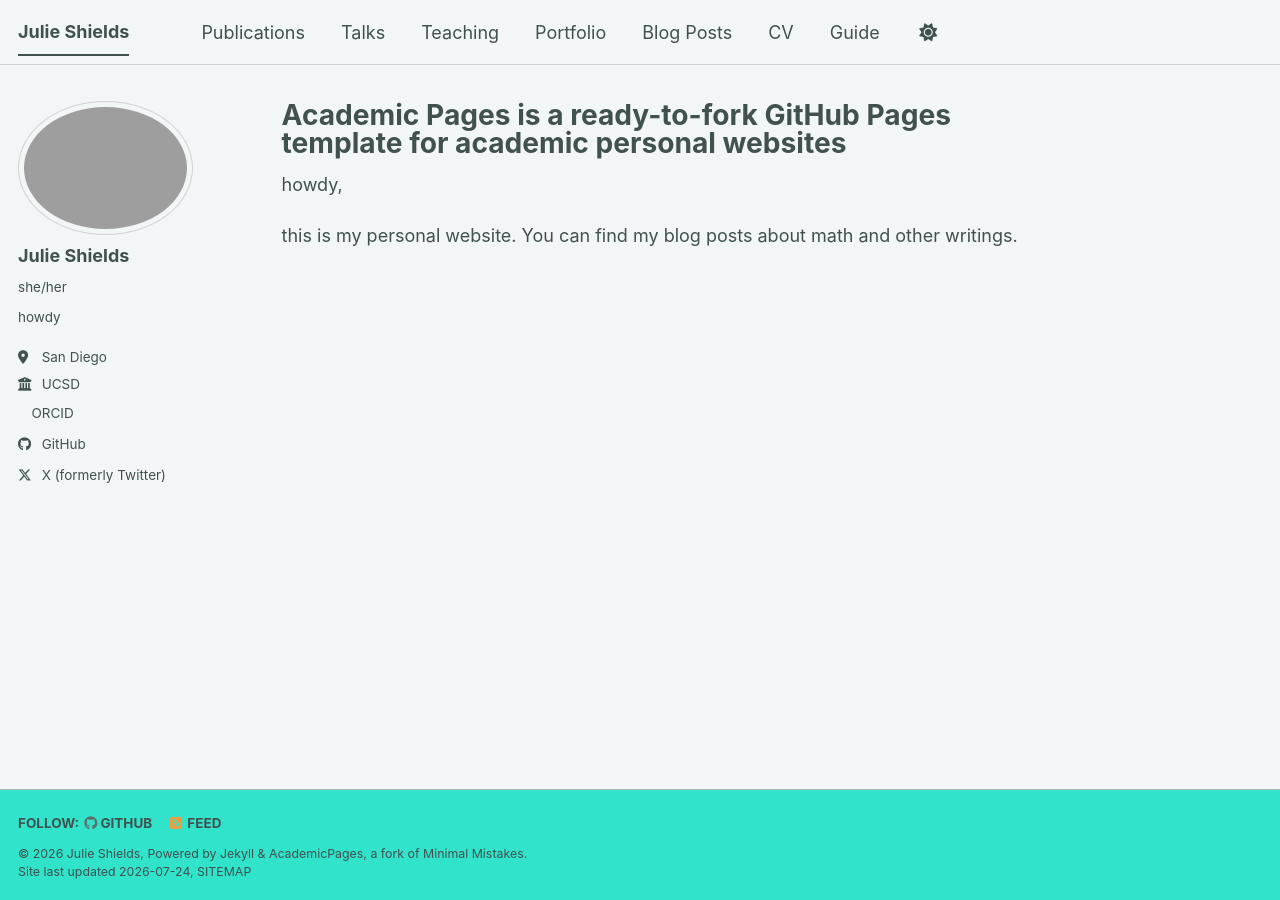
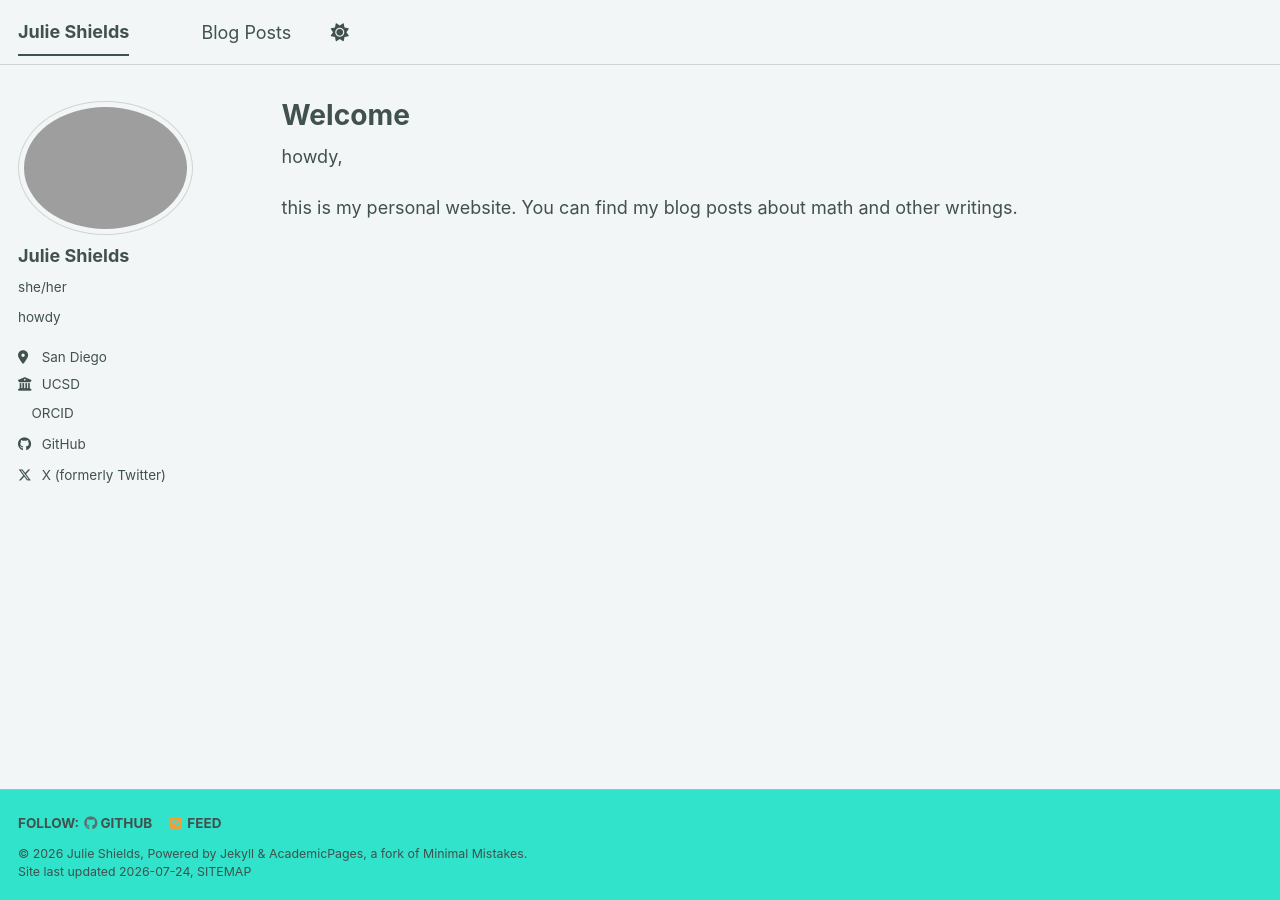
Before and after one commit to Juliptic/juliptic.github.io, a Jekyll site: the page built from _pages/about.md, in a window 1280 px wide. Built offline with Jekyll 4.4.1, drawn with Linux system fonts in a browser that asks for light colours; a style sheet for code colours, icons or effects is not loaded.

```diff
--- a/_pages/about.md
+++ b/_pages/about.md
@@ -1,6 +1,6 @@
 ---
 permalink: /
-title: "Academic Pages is a ready-to-fork GitHub Pages template for academic personal websites"
+title: "Welcome"
 author_profile: true
 redirect_from:
   - /about/
```
Also changed, not shown: _data/navigation.yml (+12 -12 lines).
